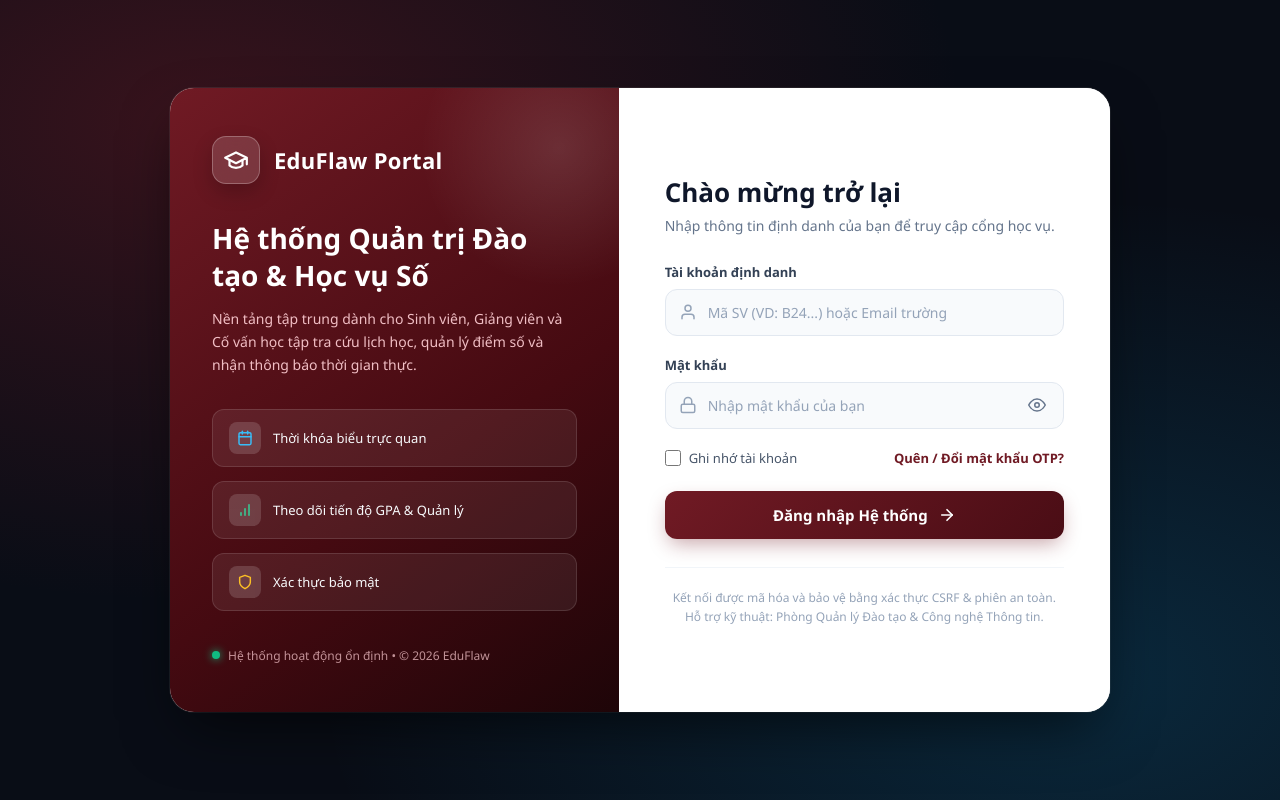
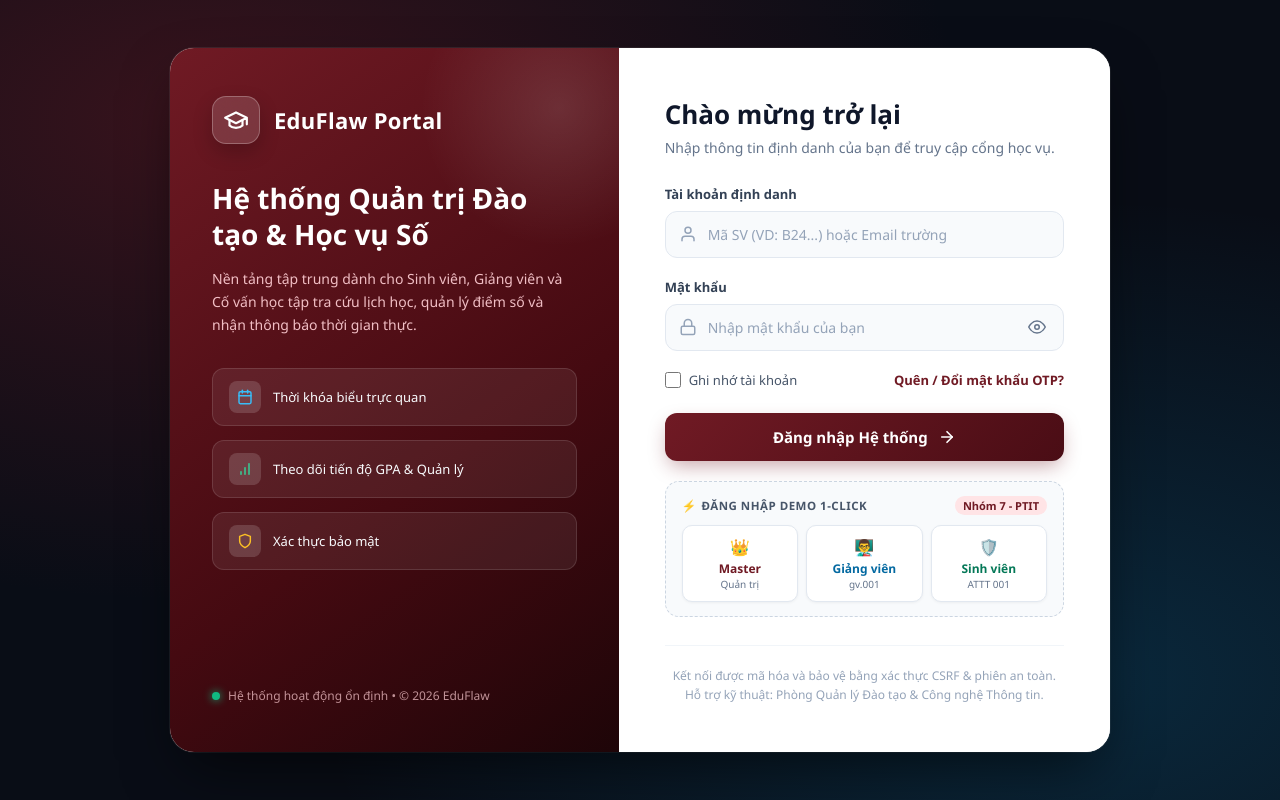
Before and after one commit to Luffyreals/EduFlaw-CSATTT, a Flask app: page /login in a window 1280 px wide. Run offline with Flask 3, Linux system fonts and the light colour scheme; some libraries are stand-ins or nearby versions.

Commit message:
feat: bo sung launcher 1-click .bat va nut dang nhap demo 1-click tren web

```diff
--- a/src/app/templates/auth/login.html
+++ b/src/app/templates/auth/login.html
@@ -557,6 +557,44 @@
                 </button>
             </form>
 
+            <!-- Bảng Đăng nhập Nhanh Demo (1-Click Login dành cho Buổi Báo cáo BTL CSATTT) -->
+            <div class="demo-quick-box" style="margin-top: 20px; padding: 14px 16px; background: #f8fafc; border: 1.5px dashed #cbd5e1; border-radius: 14px;">
+                <div style="display: flex; justify-content: space-between; align-items: center; margin-bottom: 10px;">
+                    <span style="font-size: 11.5px; font-weight: 700; color: #475569; text-transform: uppercase; letter-spacing: 0.5px; display: flex; align-items: center; gap: 5px;">
+                        <span>⚡</span> Đăng nhập Demo 1-Click
+                    </span>
+                    <span style="font-size: 11px; font-weight: 700; color: #701a24; background: #ffe4e6; padding: 2px 8px; border-radius: 20px;">
+                        Nhóm 7 - PTIT
+                    </span>
+                </div>
+                <div style="display: grid; grid-template-columns: 1fr 1fr 1fr; gap: 8px;">
+                    <button type="button" onclick="demoLogin('master@eduflaw.com', 'tung12345678')"
+                        style="padding: 10px 4px; border: 1px solid #e2e8f0; border-radius: 10px; background: #ffffff; cursor: pointer; text-align: center; transition: all 0.2s; box-shadow: 0 1px 3px rgba(0,0,0,0.05);"
+                        onmouseover="this.style.borderColor='#701a24'; this.style.background='#fff1f2'; this.style.transform='translateY(-1px)'"
+                        onmouseout="this.style.borderColor='#e2e8f0'; this.style.background='#ffffff'; this.style.transform='none'">
+                        <div style="font-size: 16px; margin-bottom: 2px;">👑</div>
+                        <div style="font-size: 12px; font-weight: 700; color: #701a24;">Master</div>
+                        <div style="font-size: 10px; color: #64748b;">Quản trị</div>
+                    </button>
+                    <button type="button" onclick="demoLogin('gv.001@eduflaw.com', 'EduFlaw@2026')"
+                        style="padding: 10px 4px; border: 1px solid #e2e8f0; border-radius: 10px; background: #ffffff; cursor: pointer; text-align: center; transition: all 0.2s; box-shadow: 0 1px 3px rgba(0,0,0,0.05);"
+                        onmouseover="this.style.borderColor='#0369a1'; this.style.background='#f0f9ff'; this.style.transform='translateY(-1px)'"
+                        onmouseout="this.style.borderColor='#e2e8f0'; this.style.background='#ffffff'; this.style.transform='none'">
+                        <div style="font-size: 16px; margin-bottom: 2px;">👨‍🏫</div>
+                        <div style="font-size: 12px; font-weight: 700; color: #0369a1;">Giảng viên</div>
+                        <div style="font-size: 10px; color: #64748b;">gv.001</div>
+                    </button>
+                    <button type="button" onclick="demoLogin('b24dcat001@eduflaw.com', 'EduFlaw@2026')"
+                        style="padding: 10px 4px; border: 1px solid #e2e8f0; border-radius: 10px; background: #ffffff; cursor: pointer; text-align: center; transition: all 0.2s; box-shadow: 0 1px 3px rgba(0,0,0,0.05);"
+                        onmouseover="this.style.borderColor='#047857'; this.style.background='#ecfdf5'; this.style.transform='translateY(-1px)'"
+                        onmouseout="this.style.borderColor='#e2e8f0'; this.style.background='#ffffff'; this.style.transform='none'">
+                        <div style="font-size: 16px; margin-bottom: 2px;">🛡️</div>
+                        <div style="font-size: 12px; font-weight: 700; color: #047857;">Sinh viên</div>
+                        <div style="font-size: 10px; color: #64748b;">ATTT 001</div>
+                    </button>
+                </div>
+            </div>
+
             <div class="form-footer">
                 Kết nối được mã hóa và bảo vệ bằng xác thực CSRF & phiên an toàn.<br>
                 Hỗ trợ kỹ thuật: Phòng Quản lý Đào tạo & Công nghệ Thông tin.
@@ -610,6 +648,17 @@
             document.getElementById('submitArrow').style.display = 'none';
             document.getElementById('submitText').textContent = 'Đang xác thực...';
         });
+
+        function demoLogin(user, pwd) {
+            document.getElementById('usernameInput').value = user;
+            document.getElementById('loginPassword').value = pwd;
+            const btn = document.getElementById('submitBtn');
+            btn.disabled = true;
+            document.getElementById('submitSpinner').style.display = 'inline-block';
+            document.getElementById('submitArrow').style.display = 'none';
+            document.getElementById('submitText').textContent = 'Đang đăng nhập 1-Click...';
+            document.getElementById('loginForm').submit();
+        }
     </script>
 </body>
 </html>
```
Also changed, not shown: src/app/services/mvp_seed_service.py (+10 -8 lines), README.md, 3 other files.
